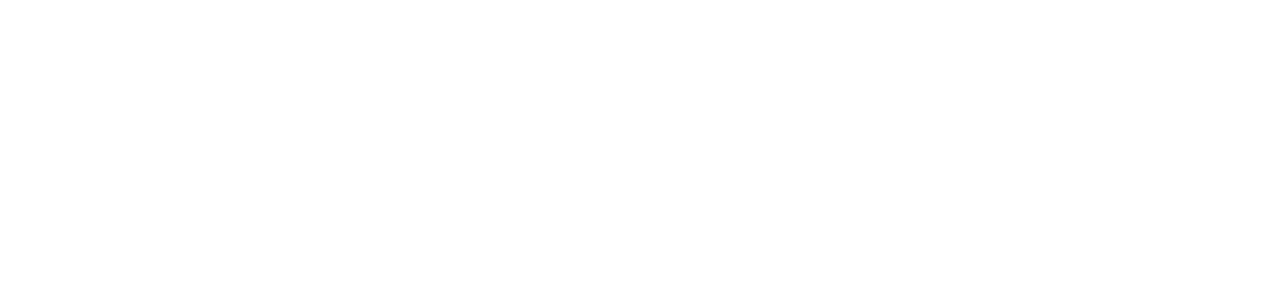
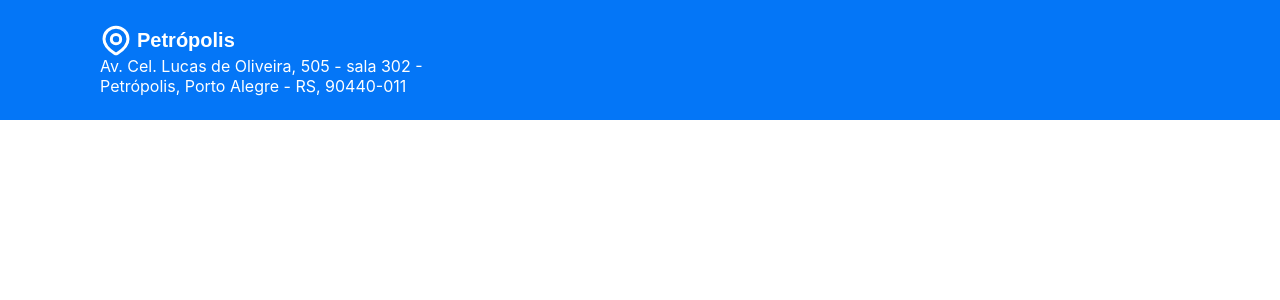
Before and after one commit to agencia-zopa/jefferson-website, a Next.js app: page / in a window 1280 px wide. Shown: the top 300 px of the page. Built offline with nearby package versions, Linux system fonts and the light colour scheme.

Commit message:
feat: create adresses bar component

```diff
--- a/src/app/page.tsx
+++ b/src/app/page.tsx
@@ -1,3 +1,9 @@
+import { AdressesBar } from "@/components/adresses-bar/adresses-bar.component";
+
 export default function Home() {
-  return <></>;
+  return (
+    <>
+      <AdressesBar />
+    </>
+  );
 }
--- /dev/null
+++ b/src/components/adresses-bar/adresses-bar.component.tsx
@@ -0,0 +1,20 @@
+import styles from "./adresses-bar.module.scss";
+import Image from "next/image";
+import locationIcon from "@public/location-icon.svg";
+
+export function AdressesBar() {
+  return (
+    <div className={styles.container}>
+      <div className={styles.adress}>
+        <div className={styles.adressTitleLine}>
+          <Image src={locationIcon} alt={"Ícone de localização"} />
+          <span className={styles.adressTitle}>Petrópolis</span>
+        </div>
+        <span className={styles.adressDescription}>
+          Av. Cel. Lucas de Oliveira, 505 - sala 302 - Petrópolis, Porto Alegre
+          - RS, 90440-011
+        </span>
+      </div>
+    </div>
+  );
+}
--- /dev/null
+++ b/src/components/adresses-bar/adresses-bar.module.scss
@@ -0,0 +1,34 @@
+.container {
+  height: 120px;
+  background-color: #0476f7;
+  padding-left: 100px;
+  padding-right: 100px;
+  display: flex;
+  align-items: center;
+}
+
+.adress {
+  display: flex;
+  flex-direction: column;
+  max-width: 350px;
+}
+
+.adressTitleLine {
+  display: flex;
+  // justify-content: center;
+}
+
+.adressTitle {
+  font-size: 20px;
+  font-weight: 800;
+  color: #ffffff;
+  margin: auto;
+  margin-left: 5px;
+}
+
+.adressDescription {
+  font-family: Inter; //TO-DO adicionar fonte inter
+  font-size: 16px;
+  font-weight: 400;
+  color: #ffffff;
+}
```
Also changed, not shown: public/location-icon.svg (added).
